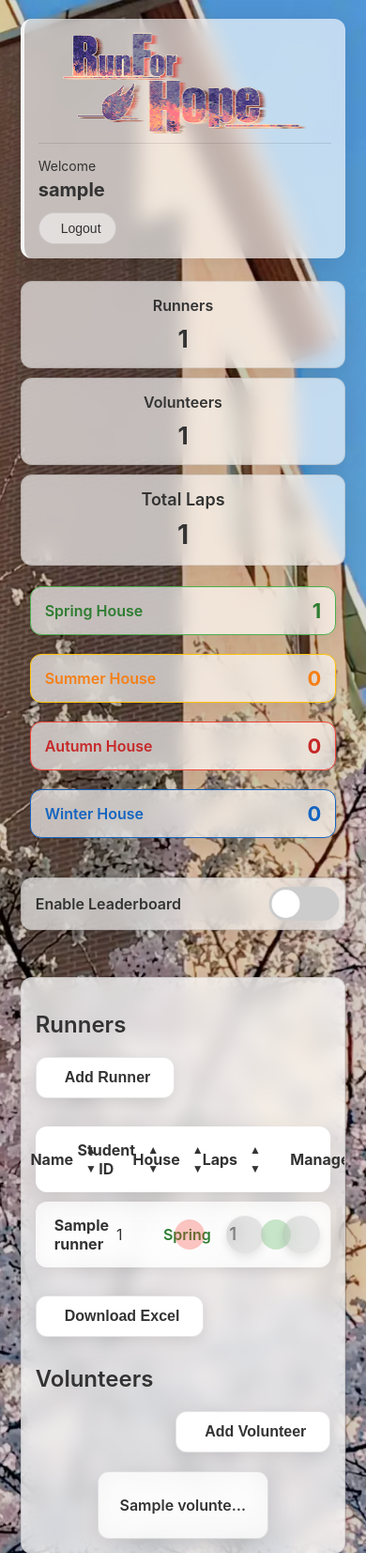
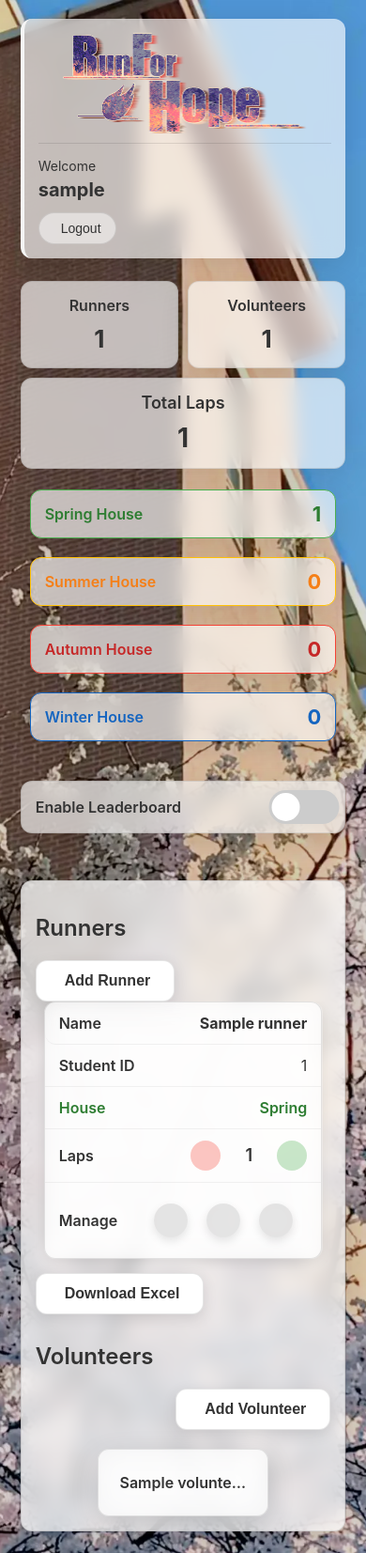
Before and after one commit to HenryXiaoYang/Run4Hope, a Django app: page / in a window 390 px wide. Shown: the top 1653 px of the page at 94% size. Run offline with Django 5.2, Linux system fonts and the light colour scheme; a user stored in the database is signed in; tables that the repository leaves empty hold one stand-in row (values such as "Sample post").

Commit message:
feat: enhance mobile layout and table styles for better usability

```diff
--- a/Run4Hope/static/css/styles.css
+++ b/Run4Hope/static/css/styles.css
@@ -160,11 +160,11 @@ html, body {
     margin-bottom: 12px;
 }
 
-/* 在小屏幕上调整数据卡片为垂直排列 */
+/* 在小屏幕上调整数据卡片布局 */
 @media (max-width: 768px) {
     .stats-grid {
-        display: flex;
-        flex-direction: column;
+        display: grid;
+        grid-template-columns: 1fr 1fr;
         gap: 10px;
         width: 100%;
         padding: 0;
@@ -180,7 +180,7 @@ html, body {
     }
 
     .count-box.total-laps {
-        grid-column: auto;
+        grid-column: 1 / span 2;
     }
 }
 
@@ -1035,6 +1035,91 @@ form {
     .error-box.full-width {
         font-size: 14px;
         padding: 12px;
+    }
+
+    /* 移动端表格样式优化 */
+    .styled-table {
+        display: block;
+        overflow-x: auto;
+        white-space: nowrap;
+        -webkit-overflow-scrolling: touch;
+        max-width: 100%;
+        margin: 0 auto;
+    }
+
+    .styled-table tbody {
+        display: flex;
+        flex-direction: column;
+        align-items: center;
+        padding: 0 10px;
+    }
+
+    .styled-table tbody tr {
+        display: block;
+        margin-bottom: 15px;
+        border: 1px solid rgba(0, 0, 0, 0.1);
+        border-radius: var(--border-radius);
+        background: var(--background-blur);
+        backdrop-filter: blur(10px);
+        -webkit-backdrop-filter: blur(10px);
+        width: 100%;
+        max-width: 500px;
+    }
+
+    .styled-table thead {
+        display: none;
+    }
+
+    .styled-table tbody td {
+        display: flex;
+        justify-content: space-between;
+        align-items: center;
+        padding: 12px 15px;
+        border-bottom: 1px solid rgba(0, 0, 0, 0.05);
+    }
+
+    .styled-table tbody td:last-child {
+        border-bottom: none;
+    }
+
+    .styled-table tbody td::before {
+        content: attr(data-label);
+        font-weight: 600;
+        margin-right: 10px;
+    }
+
+    /* 移动端表格中的操作按钮样式 */
+    .action-buttons {
+        display: flex;
+        justify-content: flex-end;
+        gap: 8px;
+        padding: 10px;
+    }
+
+    .action-buttons button {
+        width: 36px;
+        height: 36px;
+        padding: 0;
+        display: flex;
+        align-items: center;
+        justify-content: center;
+    }
+
+    /* 移动端圈数控制按钮样式 */
+    .lap-controls {
+        justify-content: flex-end;
+        gap: 8px;
+    }
+
+    .lap-button {
+        width: 28px;
+        height: 28px;
+        font-size: 12px;
+    }
+
+    .lap-count {
+        font-size: 16px;
+        min-width: 30px;
     }
 }
 
--- a/Run4Hope/templates/index.html
+++ b/Run4Hope/templates/index.html
@@ -154,7 +154,7 @@
                     <tbody>
                     {% for runner in runners %}
                         <tr>
-                            <td>
+                            <td data-label="Name">
                                 {% if leaderboard %}
                                     {% if forloop.counter == 1 %}
                                         🥇
@@ -166,9 +166,9 @@
                                 {% endif %}
                                 {{ runner.name }}
                             </td>
-                            <td>{{ runner.student_id|default:"/"}}</td>
-                            <td class="house-{{ runner.house|lower }}">{{ runner.house }}</td>
-                            <td>
+                            <td data-label="Student ID">{{ runner.student_id|default:"/"}}</td>
+                            <td data-label="House" class="house-{{ runner.house|lower }}">{{ runner.house }}</td>
+                            <td data-label="Laps">
                                 <div class="lap-controls">
                                     {% if have_perm %}
                                     <form action="{% url 'decrement_laps' runner.id %}" method="post" class="lap-form" data-runner-id="{{ runner.id }}" data-action="decrement" style="display: inline;">
@@ -189,7 +189,7 @@
                                     {% endif %}
                                 </div>
                             </td>
-                            <td>
+                            <td data-label="Manage">
                                 {% if have_perm %}
                                 <div class="action-buttons">
                                     <form action="{% url 'edit_runner' runner.id %}" method="get">
```
